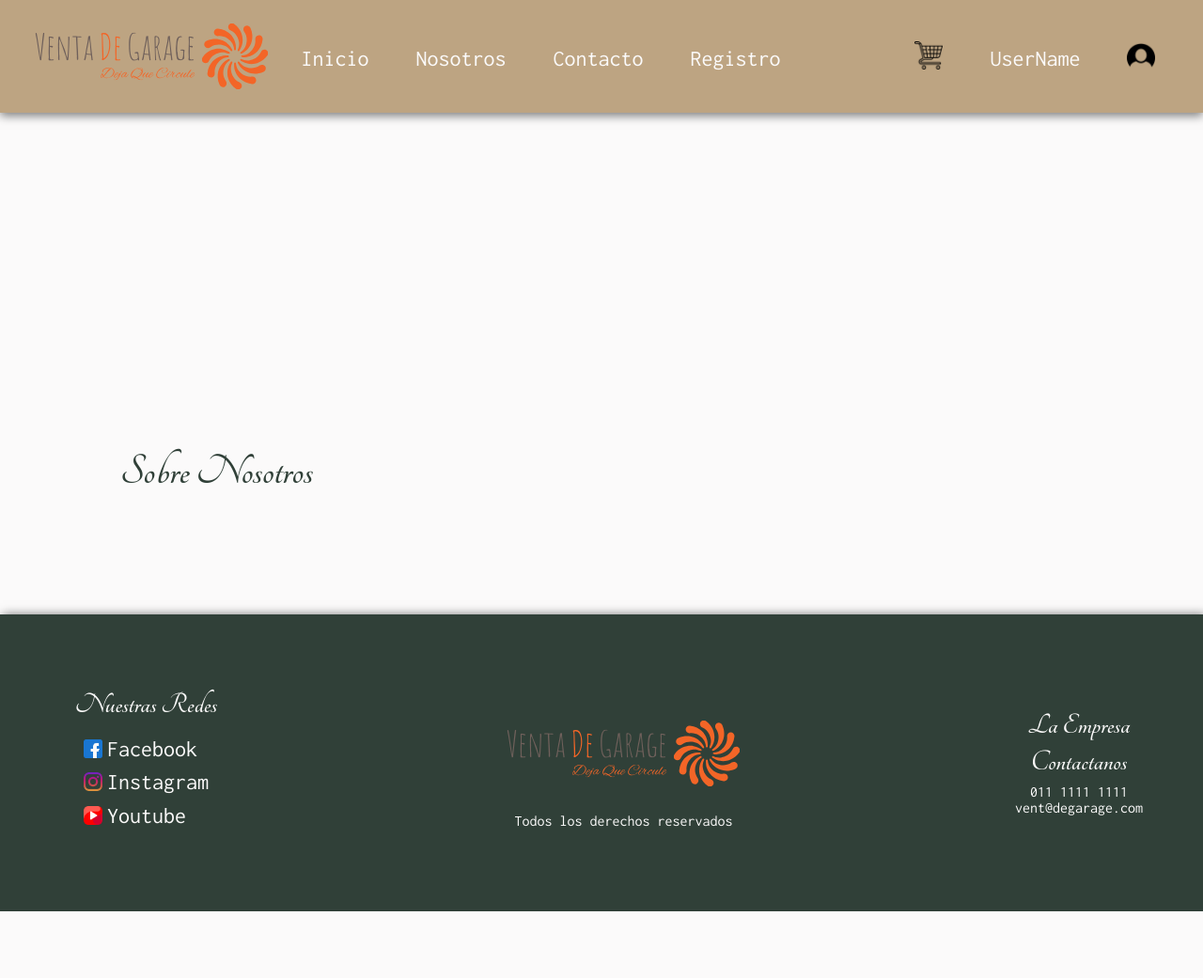
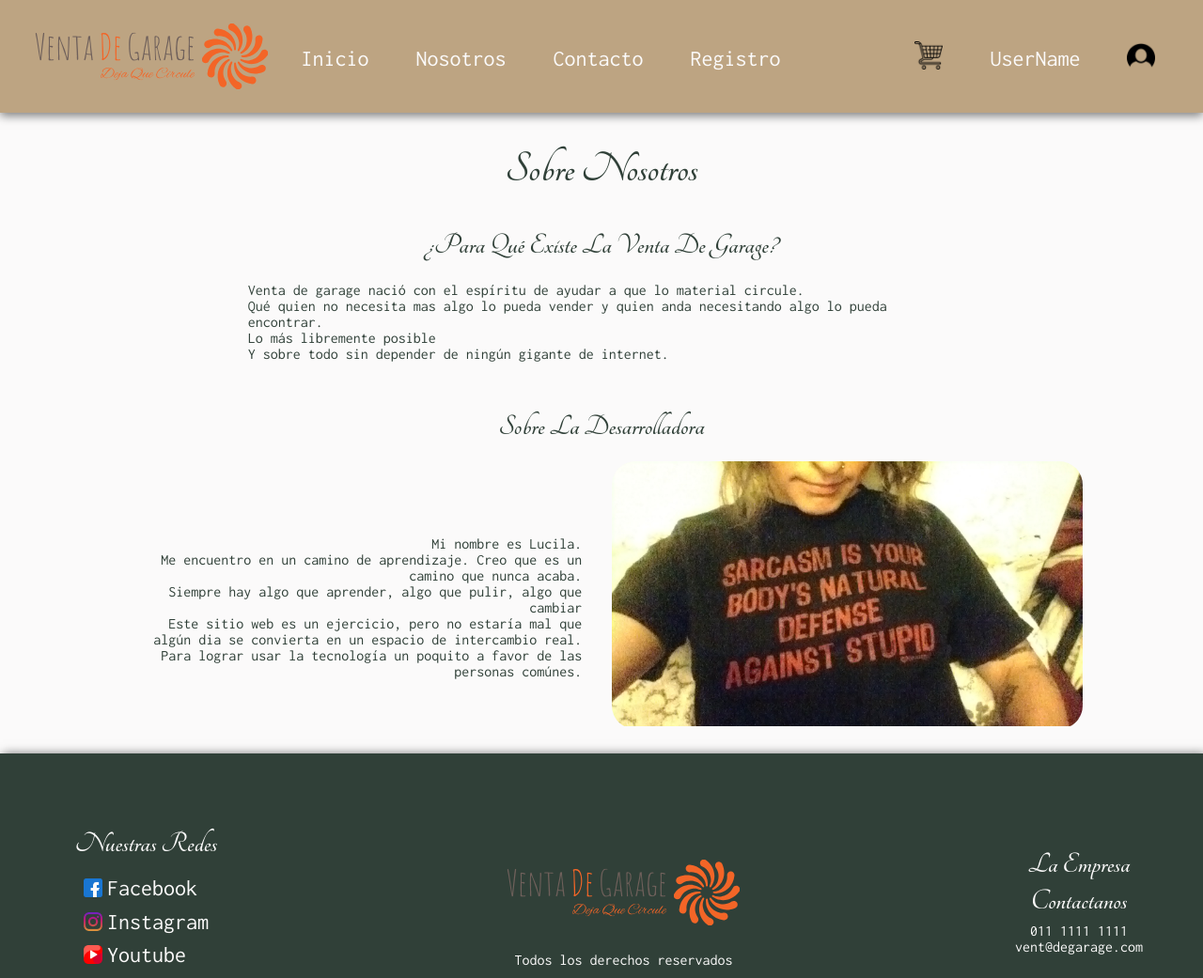
Before and after one commit to krishini/VentaDeGarage, a plain HTML site: page pages/nosotros.html in a window 1280 px wide. Shown: the whole page at 94% size. Before the commit the page ends 970 px from the top, so only its background shows below. Drawn offline with Linux system fonts and the light colour scheme.

Commit message:
nosotros

```diff
--- a/css/styles.css
+++ b/css/styles.css
@@ -32,16 +32,6 @@ h1 {
   font-size: 3rem;
 }
 
-/* NOSOTROS */
-
-#nosotros h1{
-  color: var(--dark-shades);
-  padding: 10%;
-}
-
-#nosotros {
-  margin-top: 150px;
-}
 body {
   margin-top: 200px;
   font-family: var(--font-family);
@@ -51,6 +41,47 @@ body {
     display: flex;
     flex-direction: column;
   }
+/* NOSOTROS */
+
+#nosotros {
+  /* text-align: center;  */
+  display: flex;
+  flex-direction: column;
+  justify-content: center;
+  align-items:center;
+  margin-top: 20vh;
+}
+#nosotros h1, #nosotros h2 {
+  text-align: center;
+  margin: 1% 0;
+}
+
+#nosotros h1, #nosotros h2, #nosotros p{
+  color: var(--dark-shades);
+  padding: 1%;
+  /* margin-top: 10px; */
+}
+
+.sobre-mi {
+  margin-top: 2%;
+}
+
+#sobre-mi {
+  text-align: right;
+  display: flex;
+  flex-direction: column;
+  justify-content: center;
+  align-items: center;
+}
+
+#my-img-box {
+margin-left: 5%;
+margin-bottom: 5%;
+  border-radius: 25px;
+  overflow: hidden;
+  object-fit: contain;
+}
+
 
 /* SHADOWS */
 .shadow-top {
@@ -240,7 +271,6 @@ justify-content: space-between;
 
 /* objet fit cover es el analigo a background-size cover pero para imagenes vs la otra opcion es para background img */
 .img {
-
   height: 100%;
   object-fit: cover;
   object-position: center;
@@ -403,8 +433,16 @@ footer ul li {
     margin-top: 50px;
   }
 #nosotros{
-  margin-top: 300px;
+  margin-top: 10vh;
 }
+
+#sobre-mi {
+  flex-direction: row;
+  width: 80vw;
+}
+
+
+
   .nav-wrapper {
     justify-content: space-between;
     padding: 0 2%;
--- a/pages/nosotros.html
+++ b/pages/nosotros.html
@@ -55,13 +55,44 @@
 
   </div>
 
-<main id="nosotros">
+<main  id="nosotros">
 <h1>Sobre nosotros</h1>
 
-<section></section>
+<section>
+  <h2>¿Para qué existe la venta de garage? </h2>
+  <div>
+    <p>Venta de garage nació con el espíritu de ayudar a que lo material circule.
+      <br>
+      Qué quien no necesita mas algo lo pueda vender y quien anda necesitando algo lo pueda encontrar.
+      <br>
+      Lo más libremente posible<br>
+      Y sobre todo sin depender de ningún gigante de internet.
+    </p>
+  </div>
+</section>
 
 
-<section></section>
+<section class="sobre-mi">
+  <h2>sobre la desarrolladora</h2>
+  <article id="sobre-mi" class="">
+  <div>
+    <p>Mi nombre es Lucila.<br>
+    Me encuentro en un camino de aprendizaje. Creo que es un camino que nunca acaba.<br>
+  Siempre hay algo que aprender, algo que pulir, algo que cambiar<br>
+Este sitio web es un ejercicio, pero no estaría mal que algún dia se convierta en un espacio de intercambio real. Para lograr usar la tecnología un poquito a favor de las personas comúnes.</p>
+  </div>
+  <figure>
+<div id="my-img-box">
+
+        <source
+            srcset="cocodrilo-md.jpg"
+            media="(max-width: 1000px)">
+        <img  id="my-img" src="/VentaDeGarage/assets/img/IMG_20161107_235759.jpeg" width="100%" loading="lazy" alt="Rana de Brasil">
+
+  </div>
+</figure>
+</article>
+</section>
 
 </main>
 
```
